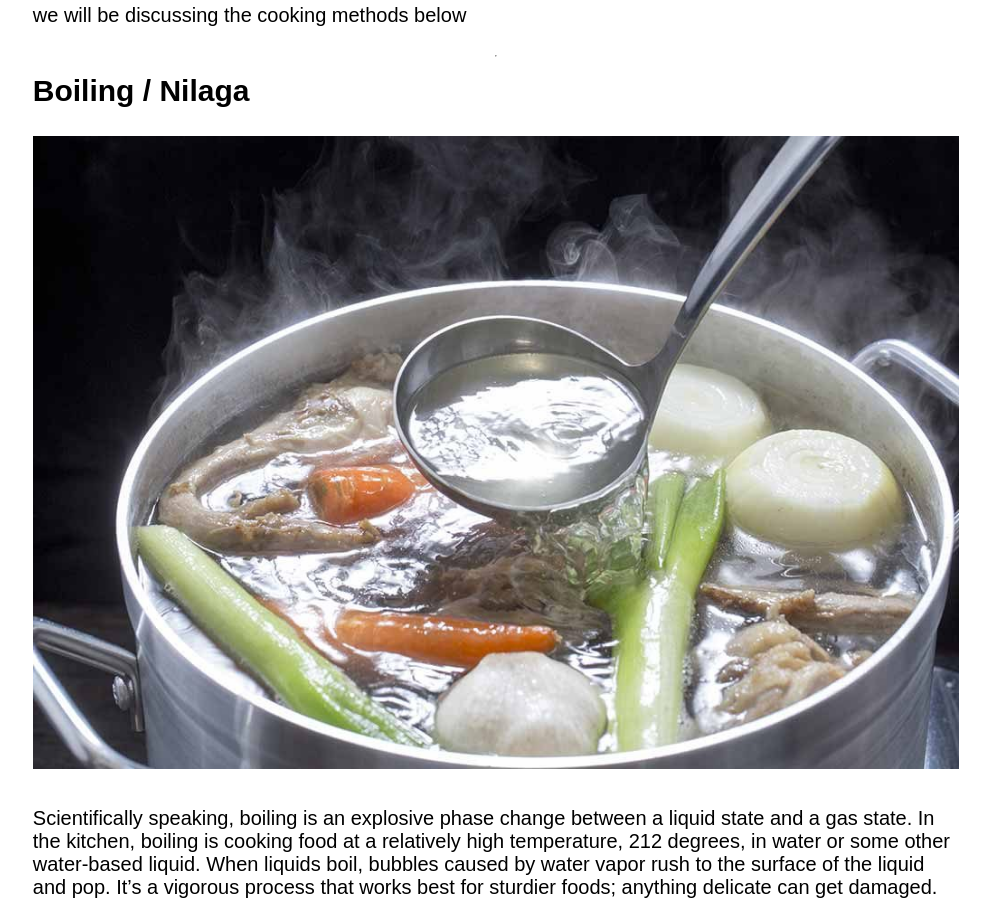
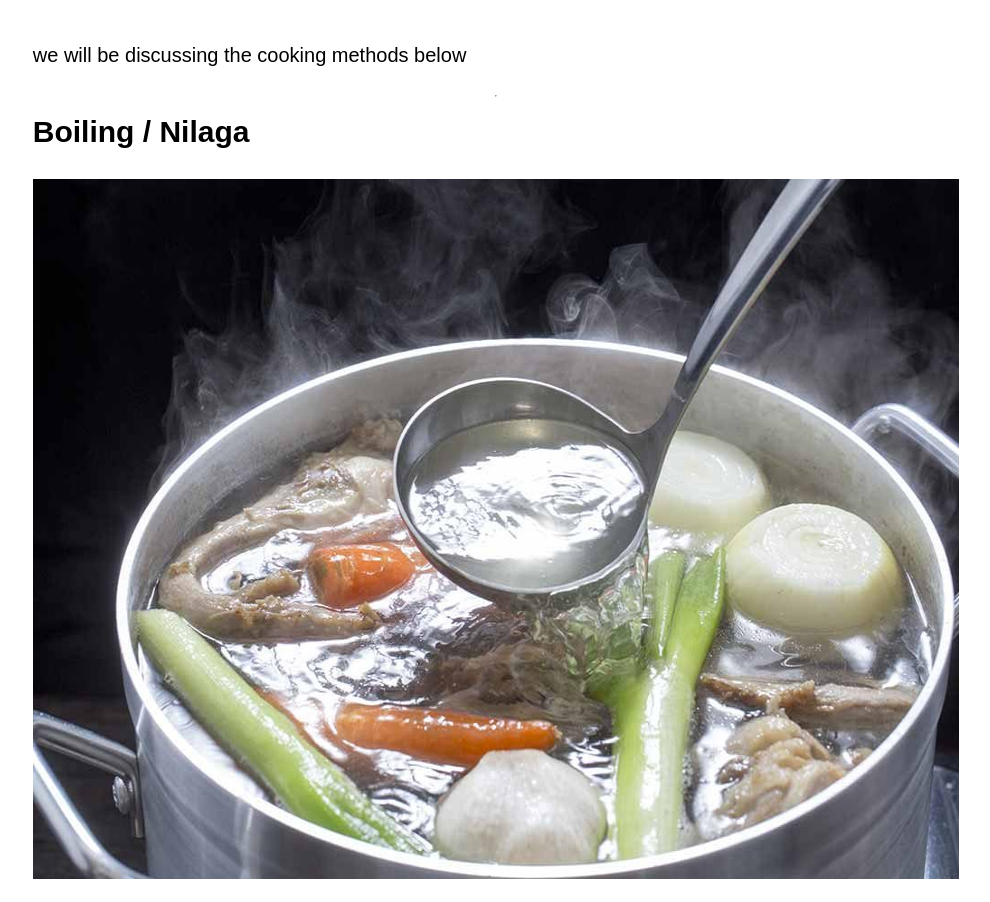
Before and after one commit to Daraphista/School-activities, a plain HTML site: page webdev/MENDOZA_ex1/introduction.html in a window 1280 px wide. Shown: the part 1180-2082 px from the top of the page, without its empty margins (244-1234 px from the left). Drawn offline with Linux system fonts and the light colour scheme.

Commit message:
fixed styling

```diff
--- a/webdev/MENDOZA_ex1/style.css
+++ b/webdev/MENDOZA_ex1/style.css
@@ -2,6 +2,7 @@ body {
   font-family: sans-serif, arial;
   margin: 0px;
   padding: 0px;
+  line-height: 1.2;
 }
 
 /* ------------------------styling in main------------------------------- */
@@ -54,6 +55,15 @@ blockquote p::after {
   content: '\201D';
 }
 
+img {
+  height: 700px;
+  width: auto;
+}
+
+#link {
+  color: rgb(211, 137, 0);
+}
+
 /* ----------------------------------styling sidebar----------------------------------- */
 
 .sidebar {
```
